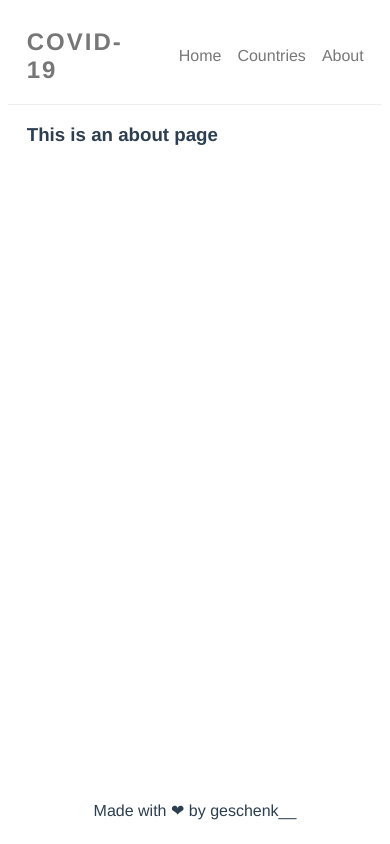
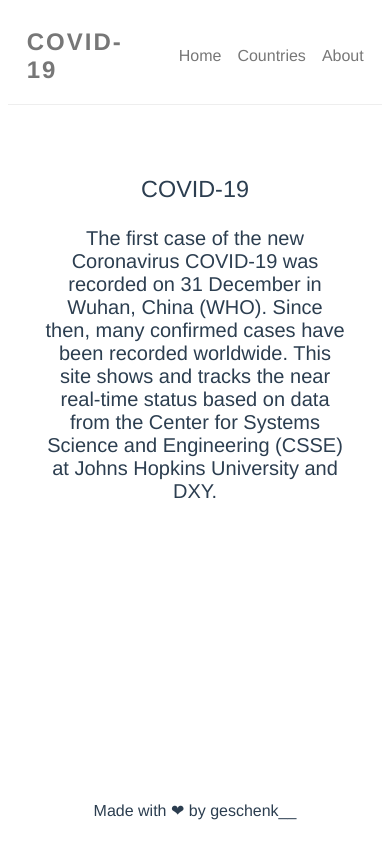
Before and after one commit to BradleyTim/covid19, a Vue app: page /about in a window 390 px wide. Built offline with nearby package versions, Linux system fonts and the light colour scheme.

Commit message:
Add about view content

```diff
--- a/src/views/About.vue
+++ b/src/views/About.vue
@@ -1,6 +1,26 @@
 <template>
   <div class="about">
-    <h3>This is an about page</h3>
+    <div class="about-info">
+      <h3>COVID-19</h3>
+      <span>
+        The first case of the new Coronavirus COVID-19 was
+      </span>
+      <span>
+        recorded on 31 December in Wuhan, China (WHO).
+      </span>
+      <span>
+        Since then, many confirmed cases have been recorded worldwide.
+      </span>
+      <span>
+        This site shows and tracks the near real-time status based
+      </span>
+      <span>
+        on data from the Center for Systems Science
+      </span>
+      <span>
+        and Engineering (CSSE) at Johns Hopkins University and DXY.
+      </span>
+    </div>
   </div>
 </template>
 
@@ -10,4 +30,28 @@
   width: 90%;
   margin: 0 auto;
 }
+
+.about-info {
+  margin-top: 5rem;
+  font-size: 1.25rem;
+  border: 1px solid #eee;
+  box-shadow: 3px 5px 0 0#eee;
+  padding: 2rem;
+}
+
+h3 {
+  font-weight: 300;
+  text-align: center;
+}
+
+@media screen and (max-width: 500px) {
+  .about-info {
+    margin-top: 2rem;
+    font-size: 1.25rem;
+    padding: 1rem;
+    border: none;
+    box-shadow: none;
+    text-align: center;
+  }
+}
 </style>
```
